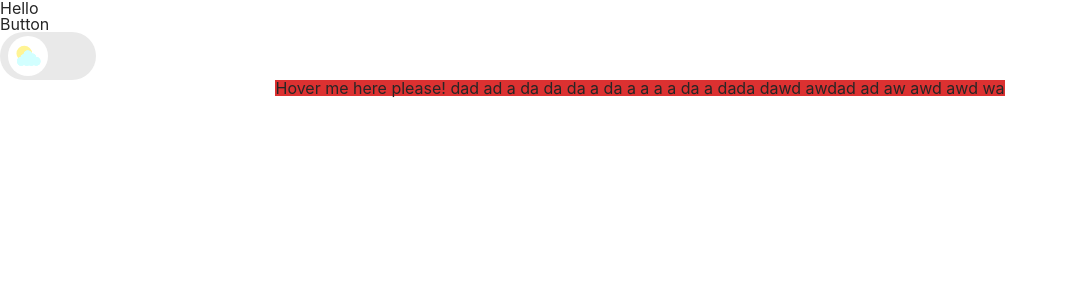
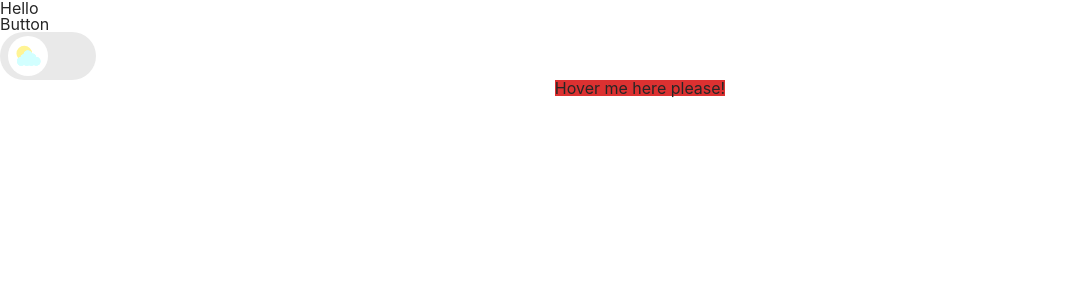
Before and after one commit to Redchlorophyll/personal-web, a Next.js app in the folder front-end/: page /linky in a window 1280 px wide. Shown: the top 300 px of the page, without its empty margins (0-1068 px from the left). Built offline with nearby package versions, Linux system fonts and the light colour scheme.

Commit message:
chore: remove unused wording

```diff
--- a/front-end/components/common/Tooltip/TooltipContent.tsx
+++ b/front-end/components/common/Tooltip/TooltipContent.tsx
@@ -23,7 +23,7 @@ const TooltipContent: React.FunctionComponent<toolTipProps> = (props) => {
         'after:border-b-4 after:border-b-black-500 after:w-0 after:h-0 after:border-l-4 after:border-r-4 after:border-l-black-100/0 after:border-r-black-100/0'
       }
       >
-        {props.children? props.children : 'Insert Text Here'} - tip in the { props.tipLocation }
+        {props.children? props.children : 'Insert Tooltip Content Here'}
       </div>
   );
 }
--- a/front-end/pages/linky.tsx
+++ b/front-end/pages/linky.tsx
@@ -21,9 +21,9 @@ export default function Linky() {
             <div className='flex justify-center'>
                 <Tooltip
                 tooltipContent={'ini adalah tooltip'}
-                direction={'top'}
+                direction={'bottom'}
                 >
-                    <span>Hover me here please! dad  ad a da da da a da a  a a a da a dada  dawd awdad ad aw awd awd wa</span>
+                    <span>Hover me here please!</span>
                 </Tooltip>
             </div>
         </div>
```
